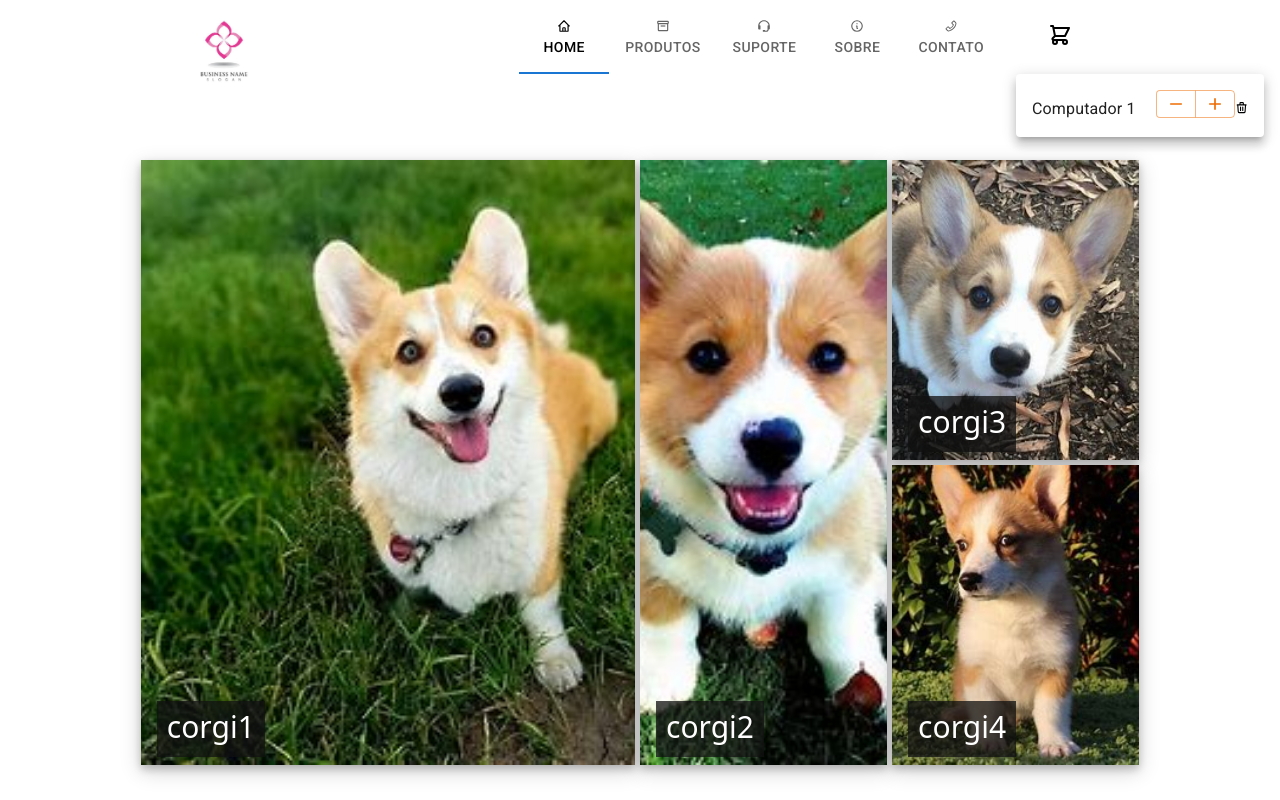
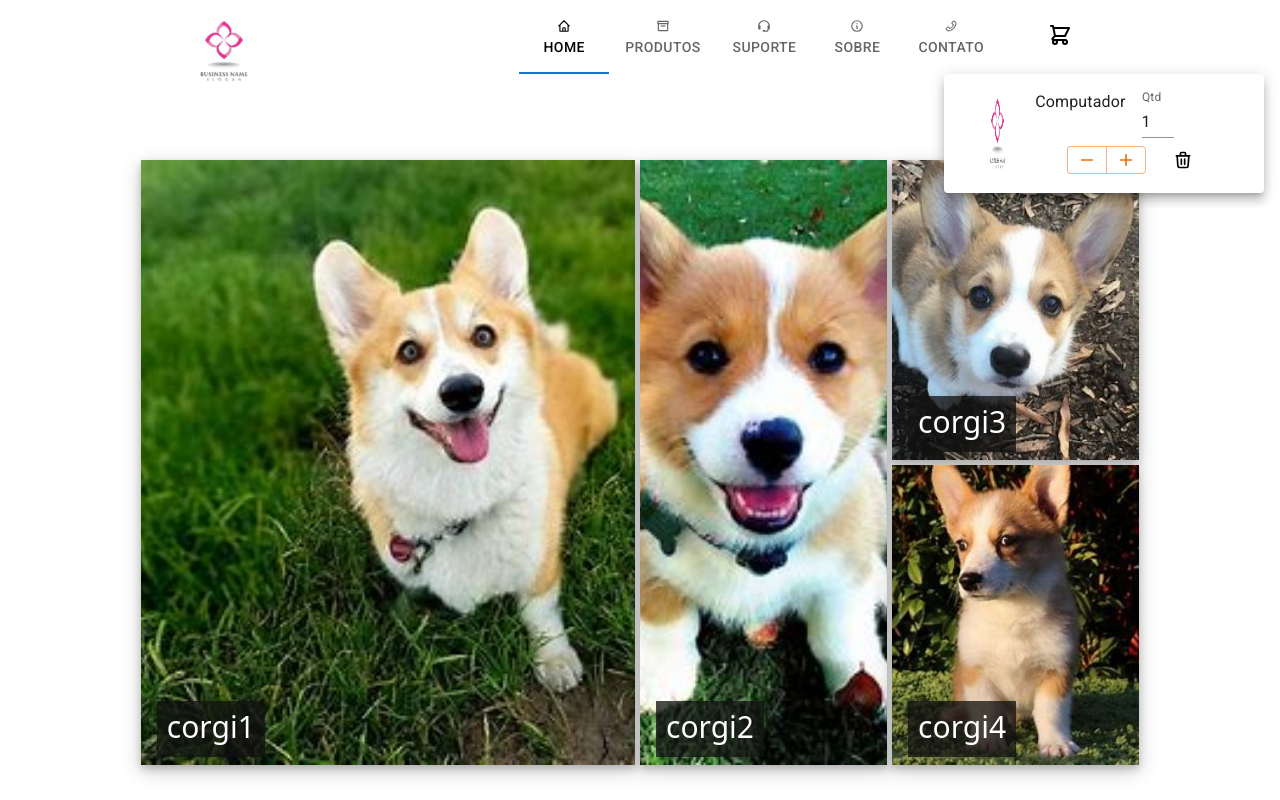
Before and after one commit to IcaroAndries/template-e-commerce, a React (Vite) app: page / in a window 1280 px wide. Both pictures are taken after a click on the button "Carrinho". Built offline with nearby package versions, Linux system fonts and the light colour scheme.

Commit message:
fix: cartModal

```diff
--- a/src/App.sass
+++ b/src/App.sass
@@ -4,3 +4,12 @@
   box-sizing: border-box
   scroll-behavior: smooth
   font-family: 'Roboto', sans-serif
+
+input
+      &[type=number]
+            &,
+            &::-webkit-inner-spin-button,
+            &::-webkit-outer-spin-button
+                  -webkit-appearance: none
+                  -moz-appearance: textfield
+                  appearance: none
--- a/src/components/header/index.tsx
+++ b/src/components/header/index.tsx
@@ -17,6 +17,7 @@ import {
   Typography,
   Button,
   ButtonGroup,
+  TextField,
 } from "@mui/material";
 import AddIcon from "@mui/icons-material/Add";
 import RemoveIcon from "@mui/icons-material/Remove";
@@ -29,6 +30,7 @@ function Header() {
 
   const handleOpen = (event: React.MouseEvent<HTMLButtonElement>) => {
     setCart(event.currentTarget);
+    setCount(1);
   };
 
   const handleClose = () => {
@@ -53,7 +55,7 @@ function Header() {
 
   const handleRemoveProduct = () => {
     setCount(0);
-  }
+  };
 
   const renderCartModal = () => {
     if (count >= 1) {
@@ -67,10 +69,46 @@ function Header() {
             vertical: "bottom",
             horizontal: "left",
           }}
+          PaperProps={{
+            style: { width: "25%", display: "flex", paddingLeft: "2em" },
+          }}
         >
-          <Typography sx={{ p: 2 }}>
-            Computador {count}
-            <ButtonGroup color="warning" size="small" style={{ paddingLeft: "20px" }}>
+          <img src={logo} style={{ width: "15%" }}></img>
+          <Typography sx={{ p: 2  }}>
+            Computador
+            <TextField
+              id="standard-number"
+              label="Qtd"
+              sx={{
+                width: "2em",
+                marginLeft: "1em",
+                "& label.Mui-focused": {
+                  color: "red",
+                },
+                "& .MuiInput-underline:after": {
+                  borderBottomColor: "red",
+                },
+                "& .MuiFilledInput-underline:after": {
+                  borderBottomColor: "red",
+                },
+                "& .MuiOutlinedInput-root": {
+                  "&.Mui-focused fieldset": {
+                    borderColor: "red",
+                  },
+                },
+              }}
+              type="number"
+              value={count}
+              InputLabelProps={{
+                shrink: true,
+              }}
+              variant="standard"
+            />
+            <ButtonGroup
+              color="warning"
+              size="small"
+              sx={{ paddingLeft: "2em", paddingTop: "0.5em" }}
+            >
               <Button
                 aria-label="reduce"
                 onClick={() => {
@@ -88,8 +126,8 @@ function Header() {
                 <AddIcon fontSize="small" />
               </Button>
             </ButtonGroup>
-            <button>
-              <HiOutlineTrash onClick={handleRemoveProduct}/>
+            <button style={{ marginLeft: "2em" }}>
+              <HiOutlineTrash size="20px" onClick={handleRemoveProduct} />
             </button>
           </Typography>
         </Popover>
@@ -106,7 +144,7 @@ function Header() {
             horizontal: "left",
           }}
         >
-          <Typography sx={{ p: 2 }}>Não há itens nesse carrinho.</Typography>
+          <Typography sx={{ p: 2 }}>Não há itens no carrinho.</Typography>
         </Popover>
       );
     }
```
